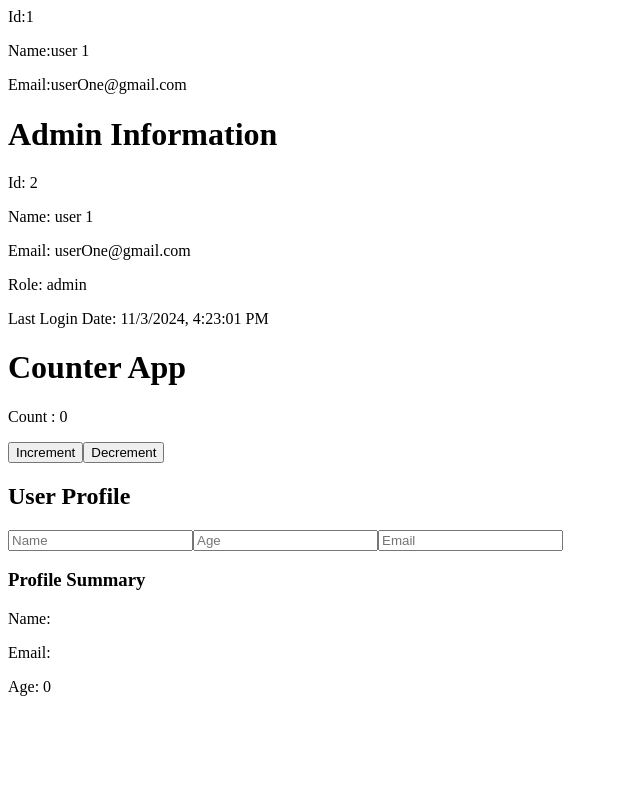
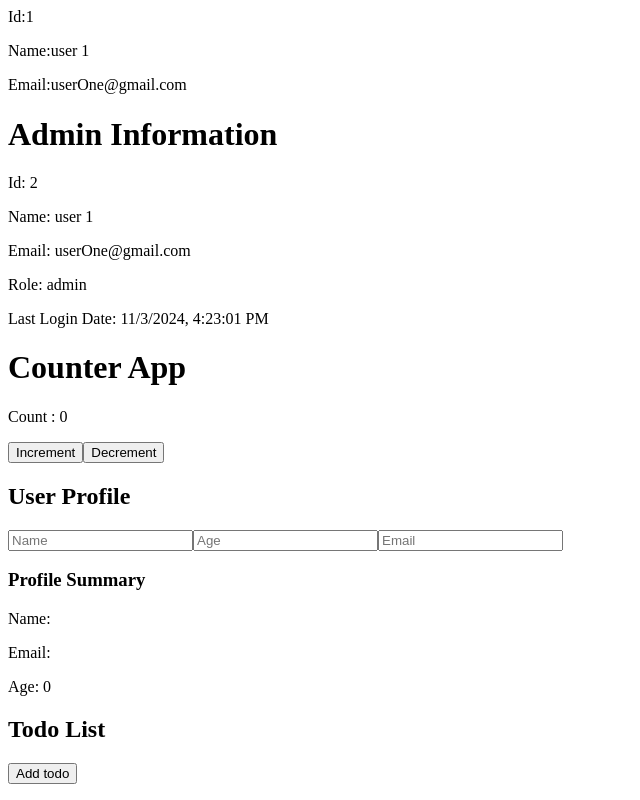
Before and after one commit to atultiwari7388/nextjs-end-2024, a React (Vite) app in the folder practice-prj/: page / in a window 1280 px wide. Shown: the part 218-1018 px from the top of the page, without its empty margins (0-640 px from the left). Before the commit the page ends 930 px from the top, so only its background shows below. Built offline with nearby package versions, Linux system fonts and the light colour scheme.

Commit message:
challenge 5 done

```diff
--- a/practice-prj/src/App.tsx
+++ b/practice-prj/src/App.tsx
@@ -5,6 +5,7 @@
 import { AdminInfo, Info } from "./types/info_types";
 import { Counter } from "./components/Counter";
 import { UserProfile } from "./components/UserProfile";
+import { TodoList } from "./components/TodoList";
 
 const App = () => {
   const userData: Info = {
@@ -34,6 +35,7 @@
       <AdminInfoComponent admin={adminData} />
       <Counter />
       <UserProfile />
+      <TodoList />
     </div>
   );
 };
--- /dev/null
+++ b/practice-prj/src/components/TodoList.tsx
@@ -0,0 +1,36 @@
+import { useState } from "react";
+
+interface TodoInterface {
+  id: number;
+  task: string;
+  completed: boolean;
+}
+
+export const TodoList = () => {
+  const [todos, setTodos] = useState<TodoInterface[]>([]);
+
+  function addTodo(task: string) {
+    const newTodo: TodoInterface = {
+      id: todos.length + 1,
+      task,
+      completed: false,
+    };
+
+    setTodos((prevTodos) => [...prevTodos, newTodo]);
+  }
+
+  return (
+    <div>
+      <h2>Todo List</h2>
+      <button onClick={() => addTodo("New Todo")}>Add todo</button>
+
+      <ul>
+        {todos.map((todo) => (
+          <li key={todo.id}>
+            {todo.task} {todo.completed ? "(completed)" : ""}
+          </li>
+        ))}
+      </ul>
+    </div>
+  );
+};
```
